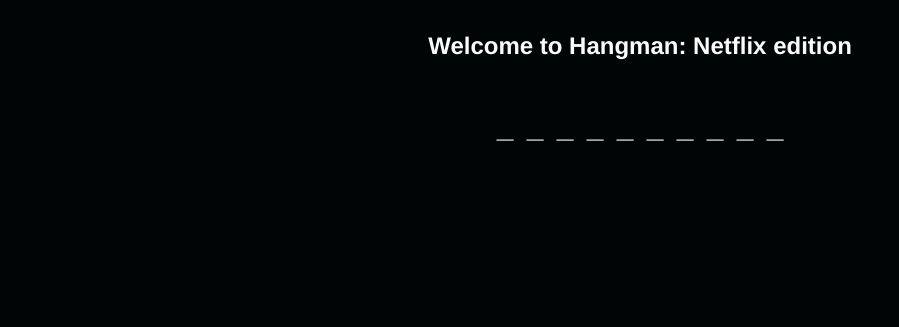
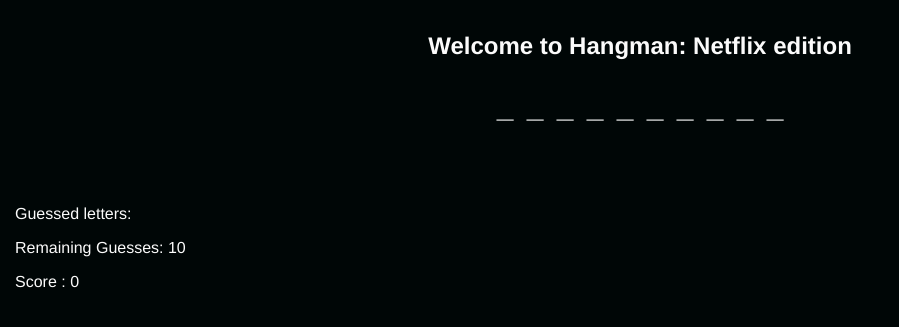
Before and after one commit to RPaez09/hangman-game, a plain HTML site: page index.html in a window 1280 px wide. Shown: the part 77-404 px from the top of the page, without its empty margins (0-899 px from the left). Drawn offline with Linux system fonts and the light colour scheme.

Commit message:
simple scoreboard implemented

```diff
--- a/index.html
+++ b/index.html
@@ -21,6 +21,14 @@
 
     </div>
 
+    <div class="scoreboard-section">
+
+        <p>Guessed letters: <span id="guessedLetters"></span></p>
+        <p>Remaining Guesses: <span id="remainingGuesses">10</span></p>
+        <p>Score : <span id="score">0</span></p>
+
+    </div>
+
     <script src="assets/js/app.js"></script>
 </body>
 </html>
--- a/src/style.scss
+++ b/src/style.scss
@@ -27,7 +27,7 @@ body {
 .heading-section {
 
     padding-top: 25px;
-    margin-bottom: 50px;
+    margin-bottom: 30px;
 
     h2 {
         text-align: center;
@@ -49,3 +49,8 @@ body {
         font-size: 30px
     }
 }
+
+.scoreboard-section {
+    padding: 15px;
+    margin-top: 50px;
+}
```
Also changed, not shown: assets/css/style.css.
